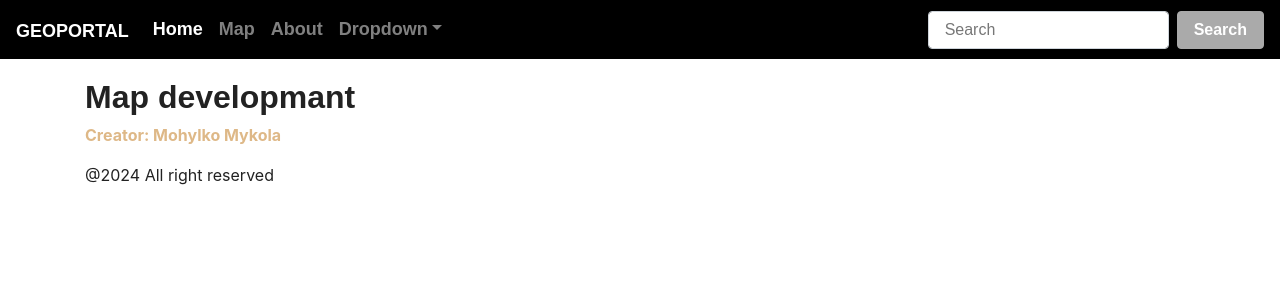
After one commit to chil1boy/DjangoGIS, a Django app: page /map/ in a window 1280 px wide. The commit adds this page. Shown: the top 300 px of the page. Run offline with Django 5.2, Linux system fonts and the light colour scheme; some libraries are stand-ins or nearby versions; some web fonts are replaced.

Commit message:
Map html was added

```diff
--- a/MyGIS/templates/MyGIS/base.html
+++ b/MyGIS/templates/MyGIS/base.html
@@ -49,7 +49,7 @@
         <a class="nav-link" href="{% url 'home' %}">Home <span class="sr-only">(current)</span></a>
       </li>
       <li class="nav-item">
-        <a class="nav-link" href="#">Link</a>
+        <a class="nav-link" href="{% url 'map' %}">Map</a>
       </li>
       <li class="nav-item">
         <a class="nav-link" href="{% url 'about' %}">About</a>
--- /dev/null
+++ b/MyGIS/templates/MyGIS/map.html
@@ -0,0 +1,11 @@
+{% extends 'MyGIS/base.html' %}
+
+{% block title %}
+    Map
+{% endblock %}
+
+{% block content %}
+    <h2>Map developmant</h2>
+    <p class="color_dev">Creator: <span>Mohylko Mykola</span></p>
+    <p>@2024 All right reserved</p>
+{% endblock %}
--- a/MyGIS/urls.py
+++ b/MyGIS/urls.py
@@ -4,6 +4,7 @@ from MyGIS import views
 
 urlpatterns = [
     re_path(r'^$', views.home, name='home'),
+    re_path(r'^map/$', views.maps, name='map'),
     re_path(r'^about/$', views.about, name='about'),
     re_path(r'^articles/(?P<article_id>[0-9]+)/$', views.show_articles, name='article'),
 ]
--- a/MyGIS/views.py
+++ b/MyGIS/views.py
@@ -22,3 +22,7 @@ def show_articles(request, article_id):
 
 def about(request):
     return render(request, 'MyGIS/about.html')
+
+
+def maps(request):
+    return render(request, 'MyGIS/map.html')
```
